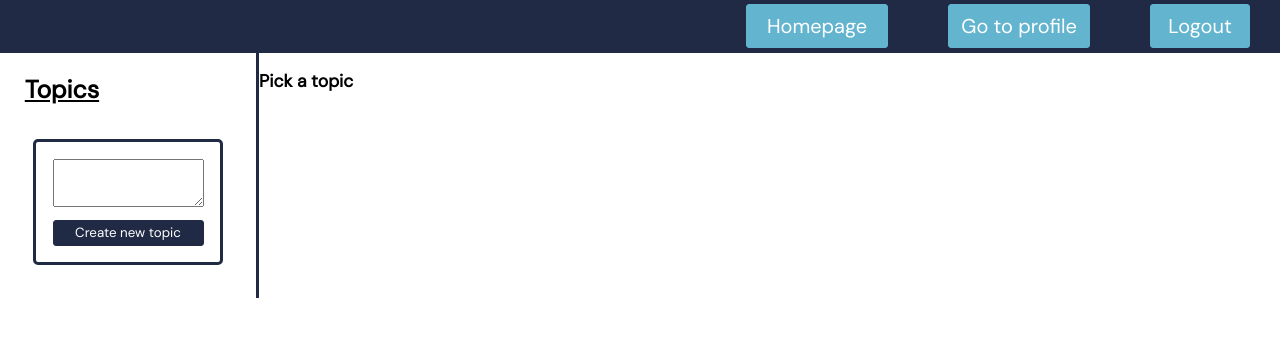
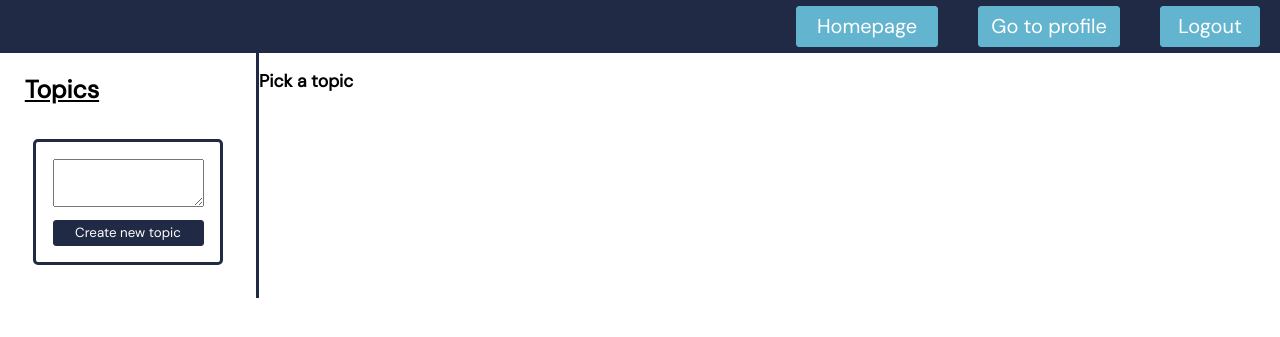
Before and after one commit to DDobzinski/University-Team-Project, a PHP site: page /chat_room.php in a window 1280 px wide. Shown: the top 337 px of the page. Run offline with PHP 8.4, Linux system fonts and the light colour scheme; data that the repository does not hold is empty.

Commit message:
fixed styling + js

```diff
--- a/chat_room.php
+++ b/chat_room.php
@@ -35,11 +35,12 @@ if (!isset($_SESSION["logged_in"])) {
 
 <div id="main">
 	<div id="navbar">
+		<img src="" alt="">
 		<form method="post" id="logout_form">
 			<input id="logout_button" type="submit" name="logout_button" value="Logout">
 		</form>
-		<a id="profile_page_link" href="profile_page.php">Go to profile</a>
-		<a id="homepage_link" href="homepage.php">Homepage</a>
+		<a id="profile_page_link" class="navbar_link" href="profile_page.php">Go to profile</a>
+		<a id="homepage_link" class="navbar_link">Homepage</a>
 	</div>
 
 	<div id="main_content" class="main_home">
--- a/js/script.js
+++ b/js/script.js
@@ -98,6 +98,8 @@ function open_topic(section) {
 		sections.push(children[i].id);
 	}
 
+	console.log(sections);
+
 	for (i = 0; i < sections.length; i++) {
 		if (section != sections[i]) {
 			document.getElementById(sections[i] + "_content").style.display = "none";
--- a/php/chat_functions.php
+++ b/php/chat_functions.php
@@ -158,6 +158,7 @@ for ($j = 0; $j < sizeof($topics); $j++) {
 			]);
 		}
 	}
+	unset($_POST);
 }
 
 // added for loop for adding data to the database on the topics
@@ -171,6 +172,7 @@ for ($k = 0; $k < sizeof($topics); $k++) {
 			add_topic_post($topics[$k]["id"], $_POST["text_box"]);
 		}
 	}
+	unset($_POST);
 }
 
 // added for loop for adding replies to the database
@@ -182,6 +184,7 @@ for ($l = 0; $l < sizeof($topics); $l++) {
 			add_topic_post($topics[$l]["id"], $_POST["text_box"], true, $_POST["chat_id"]);
 		}
 	}
+	unset($_POST);
 }
 
 function get_topic($topic_id) {
--- a/styling/styling.css
+++ b/styling/styling.css
@@ -14,8 +14,11 @@ body {
 	margin: 0px;
 }
 
+/* All navbar styling */
 #navbar {
 	position: sticky;
+	display: flex;
+	flex-direction: row-reverse;
 	top: 0px;
 	left: 0px;
 	width: 100%;
@@ -24,12 +27,11 @@ body {
 	z-index: 10;
 }
 
-#navbar #login_button, #navbar #logout_button, #homepage_link, #profile_page_link, #chat_room_link {
+.navbar_link, #logout_button {
 	position: relative;
-	float: right;
-	margin: 0.2em 1.5em;
+	right: 0;
+	margin: 0.3em 1em;
 	width: 5em;
-	height: 80%;
 	font-family: "DM Sans", sans-serif;
 	font-size: 20px;
 	background-color: var(--light_blue);
@@ -39,8 +41,11 @@ body {
 	cursor: pointer;
 }
 
-#navbar #logout_button {
-	height: 2.2em;
+#logout_button {
+	display: inline-flex;
+	align-items: center;
+	justify-content: space-around;
+	height: 2.025em; /* (height of navbar in em / 1.3333) - (top + bottom margin) of #logout_button */
 }
 
 #profile_page_link {
@@ -51,17 +56,17 @@ body {
 	width: 7em;
 }
 
-#navbar #profile_page_button {
-	position: absolute;
-	right: 2%;
-	top: 0.25em;
-	height: 2.25em;
-	font-family: "DM Sans", sans-serif;
-	font-size: 20px;
-	background-color: var(--light_blue);
-	color: white;
-	border: 0px;
-	cursor: pointer;
+#profile_page_link {
+	order: 1;
+}
+
+#homepage_link {
+	order: 2;
+}
+
+
+#logout_button {
+	order: 3;
 }
 
 .modal {
```
